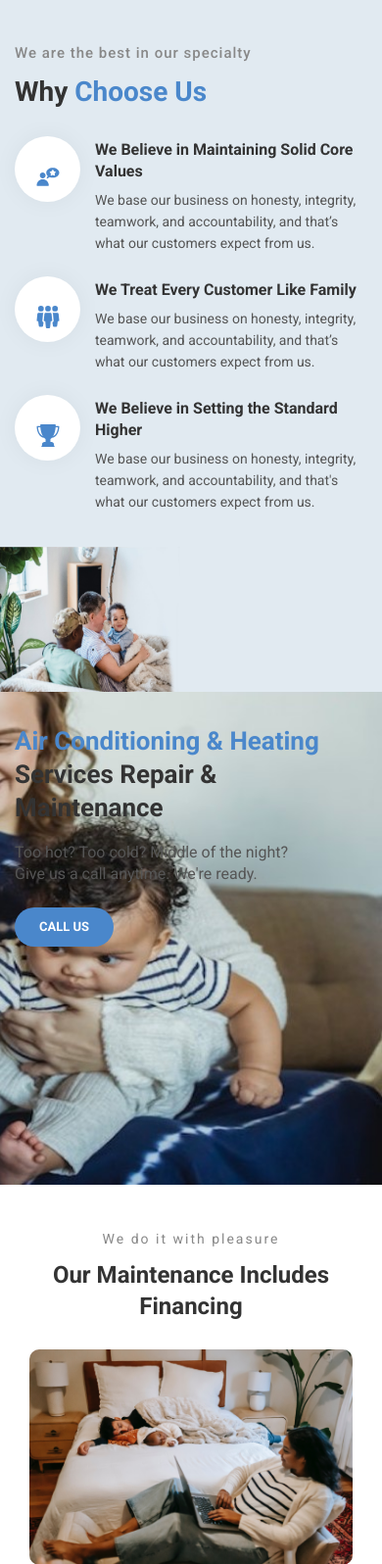
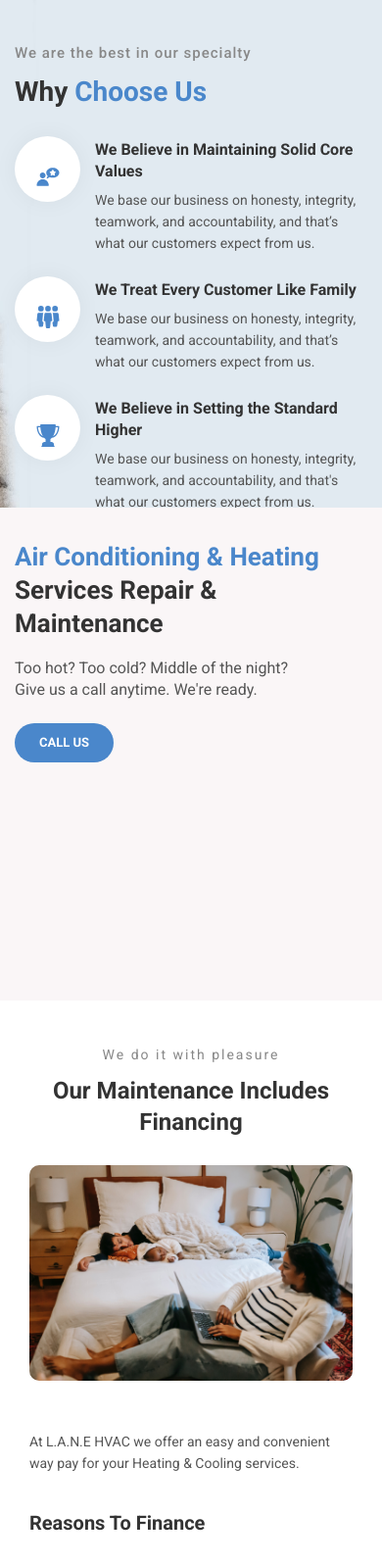
Before and after one commit to ExcellentWish/l.a.n.ehvac, a Django app: page / in a window 390 px wide. Shown: the part 4454-6050 px from the top of the page at 98% size. Run offline with Django 3.2, Linux system fonts and the light colour scheme; some libraries are stand-ins or nearby versions.

Commit message:
Amend background color for mediaquery 480px

```diff
--- a/static/css/responsive.css
+++ b/static/css/responsive.css
@@ -680,7 +680,7 @@
 	.layout2 .blog_carousel .slick-dots {bottom: 6px;margin-bottom: 0;}
 	.blog-posts {margin-bottom: -17px;}
 	.air_sec .sep-text > h2 {max-width: 470px;font-size: 26px;line-height: 34px;}
-	.layout2 .block.sap-sec.air_sec {padding: 65px 0 60px;}
+	.layout2 .block.sap-sec.air_sec {background-color: #faf6f7;padding: 65px 0 60px;}
 	.layout2 .block.sap-sec .lnk_default {line-height: 45px;height: 45px;}
 	.service_details {margin-bottom: 40px;}
 	.serices_sec {padding-bottom: 50px 0 10px;}
@@ -1053,7 +1053,7 @@
 	.srvs_slider.active {padding-bottom: 0;}
 	.layout2 .block.service-block {padding-bottom: 30px;}
 	.layout2 .services_slider .slick-dots {bottom: 0;}
-	.btm_bg {display: block;}
+
 	.layout2 .block.less-gap.rem_pb_0 {padding-bottom: 0;}
 	.sep-text > h2 {font-size: 26px;line-height: 32px;padding-right: 20px;margin-bottom: 18px;}
 	.layout2 .block.sap-sec .lnk_default {height: 40px;line-height: 42px;padding: 0 30px;}
```
